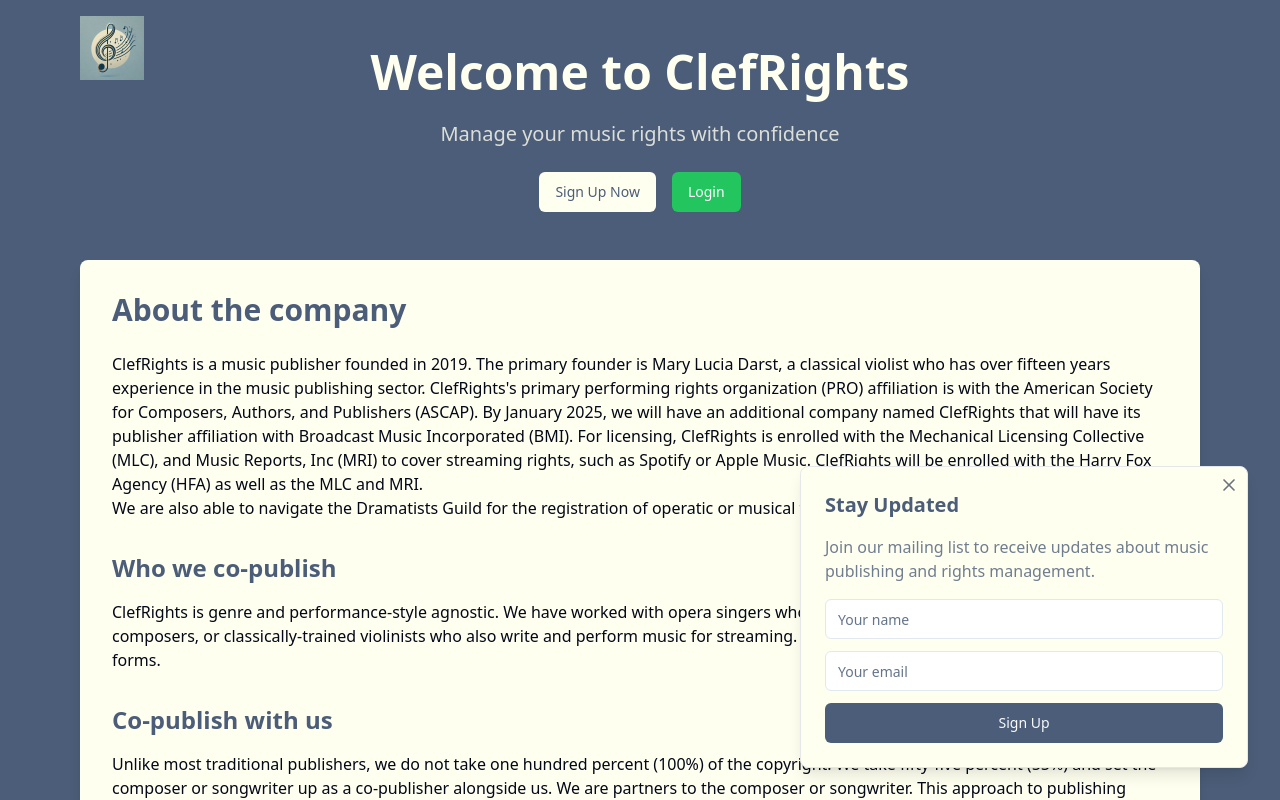
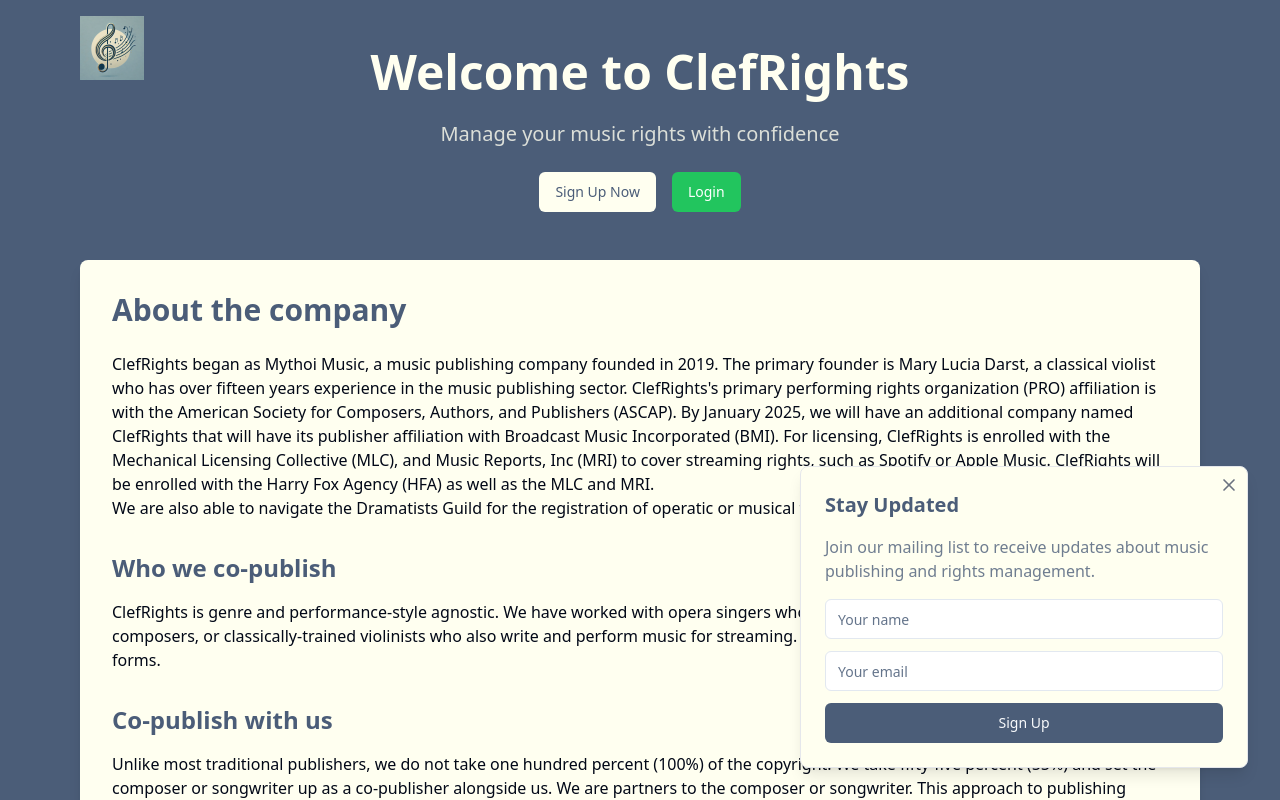
Before and after one commit to ClefRights/melody-collective, a React (Vite) app: page / in a window 1280 px wide. Shown: the top 800 px of the page. Built offline with nearby package versions, Linux system fonts and the light colour scheme.

Commit message:
Update company description in README
Changed the first sentence in the "About the company" section to clarify that ClefRights began as Mythoi Music, a music publishing company founded in 2019.
[skip gpt_engineer]

```diff
--- a/src/pages/Index.tsx
+++ b/src/pages/Index.tsx
@@ -44,7 +44,7 @@ const Index = () => {
 
         <div className="bg-[#FFFFF0] rounded-lg p-8 shadow-lg prose prose-lg max-w-none">
           <h2 className="text-3xl font-bold mb-6 text-[#4B5D78]">About the company</h2>
-          <p>ClefRights is a music publisher founded in 2019. The primary founder is Mary Lucia Darst, a classical violist who has over fifteen years experience in the music publishing sector. ClefRights's primary performing rights organization (PRO) affiliation is with the American Society for Composers, Authors, and Publishers (ASCAP). By January 2025, we will have an additional company named ClefRights that will have its publisher affiliation with Broadcast Music Incorporated (BMI). For licensing, ClefRights is enrolled with the Mechanical Licensing Collective (MLC), and Music Reports, Inc (MRI) to cover streaming rights, such as Spotify or Apple Music. ClefRights will be enrolled with the Harry Fox Agency (HFA) as well as the MLC and MRI.</p>
+          <p>ClefRights began as Mythoi Music, a music publishing company founded in 2019. The primary founder is Mary Lucia Darst, a classical violist who has over fifteen years experience in the music publishing sector. ClefRights's primary performing rights organization (PRO) affiliation is with the American Society for Composers, Authors, and Publishers (ASCAP). By January 2025, we will have an additional company named ClefRights that will have its publisher affiliation with Broadcast Music Incorporated (BMI). For licensing, ClefRights is enrolled with the Mechanical Licensing Collective (MLC), and Music Reports, Inc (MRI) to cover streaming rights, such as Spotify or Apple Music. ClefRights will be enrolled with the Harry Fox Agency (HFA) as well as the MLC and MRI.</p>
 
           <p>We are also able to navigate the Dramatists Guild for the registration of operatic or musical theatre works.</p>
 
```
